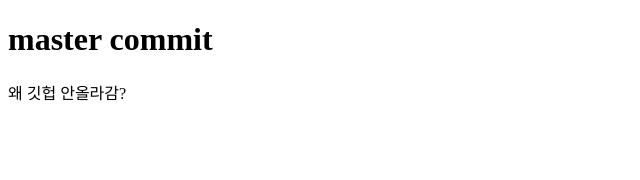
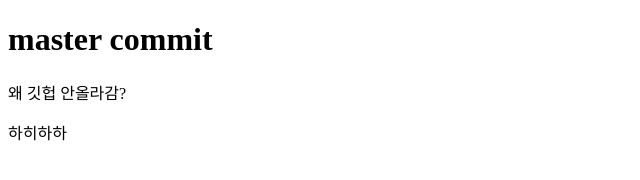
Before and after one commit to dohh0117/group-project, a plain HTML site: page index.html in a window 1280 px wide. Shown: the full height of the page, 0-640 px from the left. Drawn offline with Linux system fonts and the light colour scheme.

Commit message:
second commit

```diff
--- a/index.html
+++ b/index.html
@@ -8,5 +8,6 @@
 <body>
     <h1>master commit</h1>
     <p>왜 깃헙 안올라감?</p>
+    하히하하
 </body>
 </html>
```
